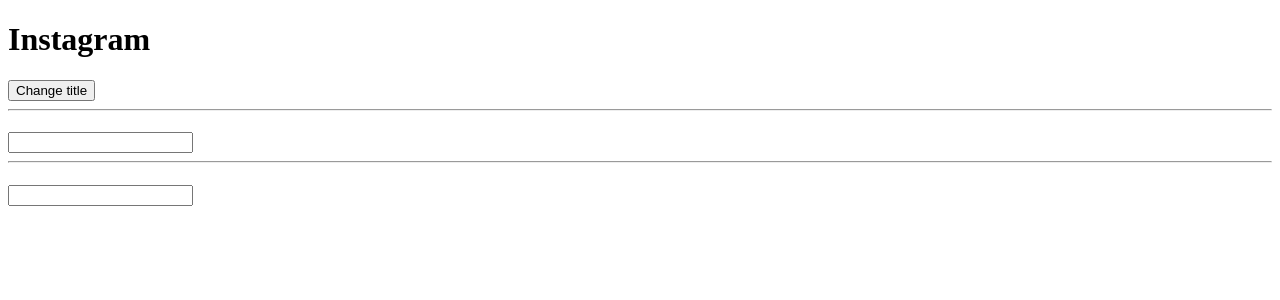
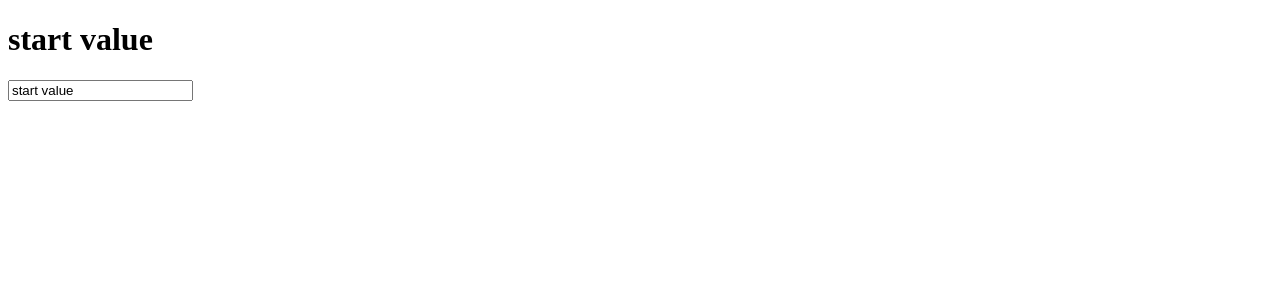
Before and after one commit to RuslanPer/angular-test, an Angular app: page / in a window 1280 px wide. Shown: the top 300 px of the page. Built offline with nearby package versions, Linux system fonts and the light colour scheme.

Commit message:
07.4 Two way binding

```diff
--- a/src/app/app.component.html
+++ b/src/app/app.component.html
@@ -1,8 +1,2 @@
-<h1>{{ appTitle }}</h1>
-<button (click)="changeTitleHandler()">Change title</button>
-<hr />
 <h1>{{ text }}</h1>
-<input type="text" (input)="changeTextHandler($event)" />
-<hr />
-<h1>{{ text }}</h1>
-<input type="text" (keyup.enter)="changeTextHandler($event)" />
+<input type="text" [(ngModel)]="text" />
--- a/src/app/app.component.ts
+++ b/src/app/app.component.ts
@@ -6,14 +6,5 @@ import { Component } from '@angular/core'
   styleUrls: ['./app.component.scss'],
 })
 export class AppComponent {
-  appTitle = 'Instagram'
-  text = ''
-
-  changeTitleHandler() {
-    this.appTitle = 'Facebook'
-  }
-
-  changeTextHandler(event: Event) {
-    this.text = (event.currentTarget as HTMLInputElement).value
-  }
+  text = 'start value'
 }
--- a/src/app/app.module.ts
+++ b/src/app/app.module.ts
@@ -2,10 +2,11 @@ import { NgModule } from '@angular/core'
 import { BrowserModule } from '@angular/platform-browser'
 
 import { AppComponent } from './app.component'
+import { FormsModule } from '@angular/forms'
 
 @NgModule({
   declarations: [AppComponent],
-  imports: [BrowserModule],
+  imports: [BrowserModule, FormsModule],
   providers: [],
   bootstrap: [AppComponent],
 })
```
